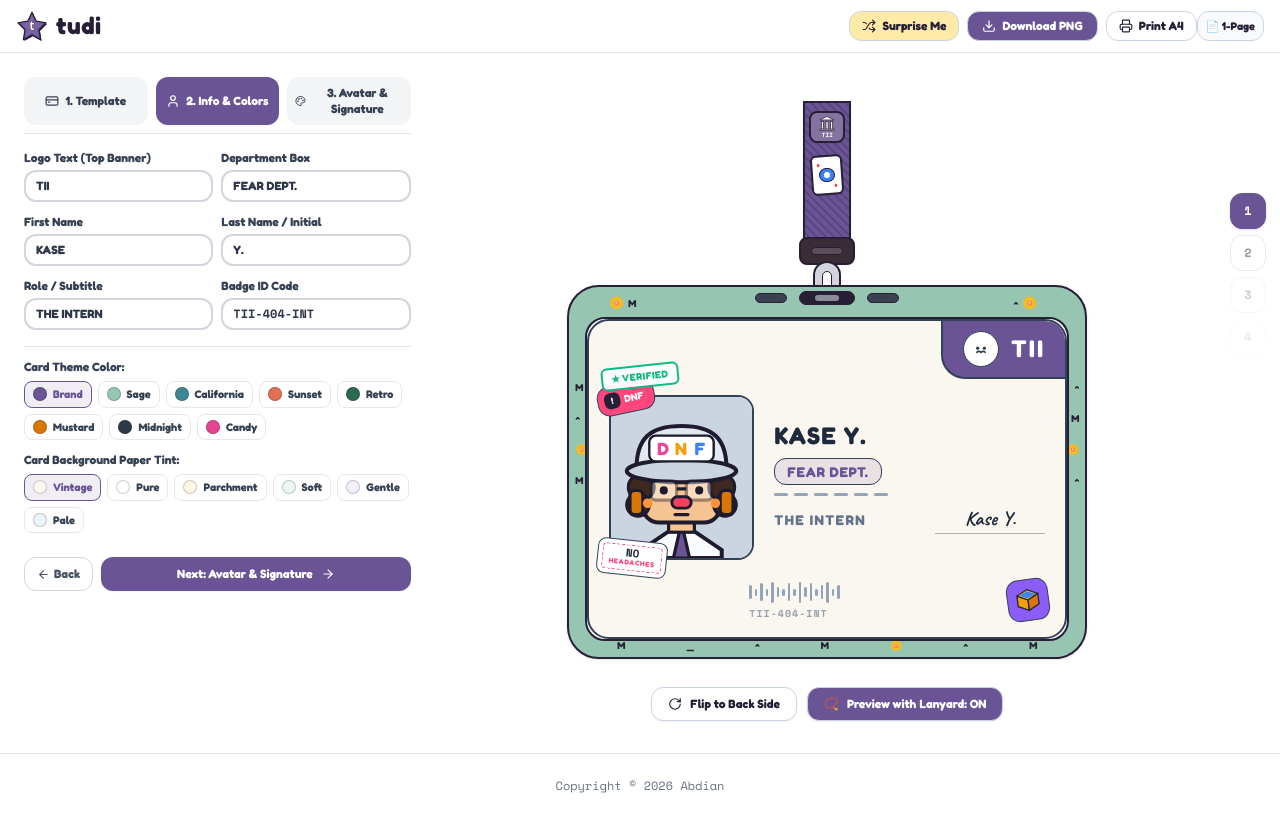
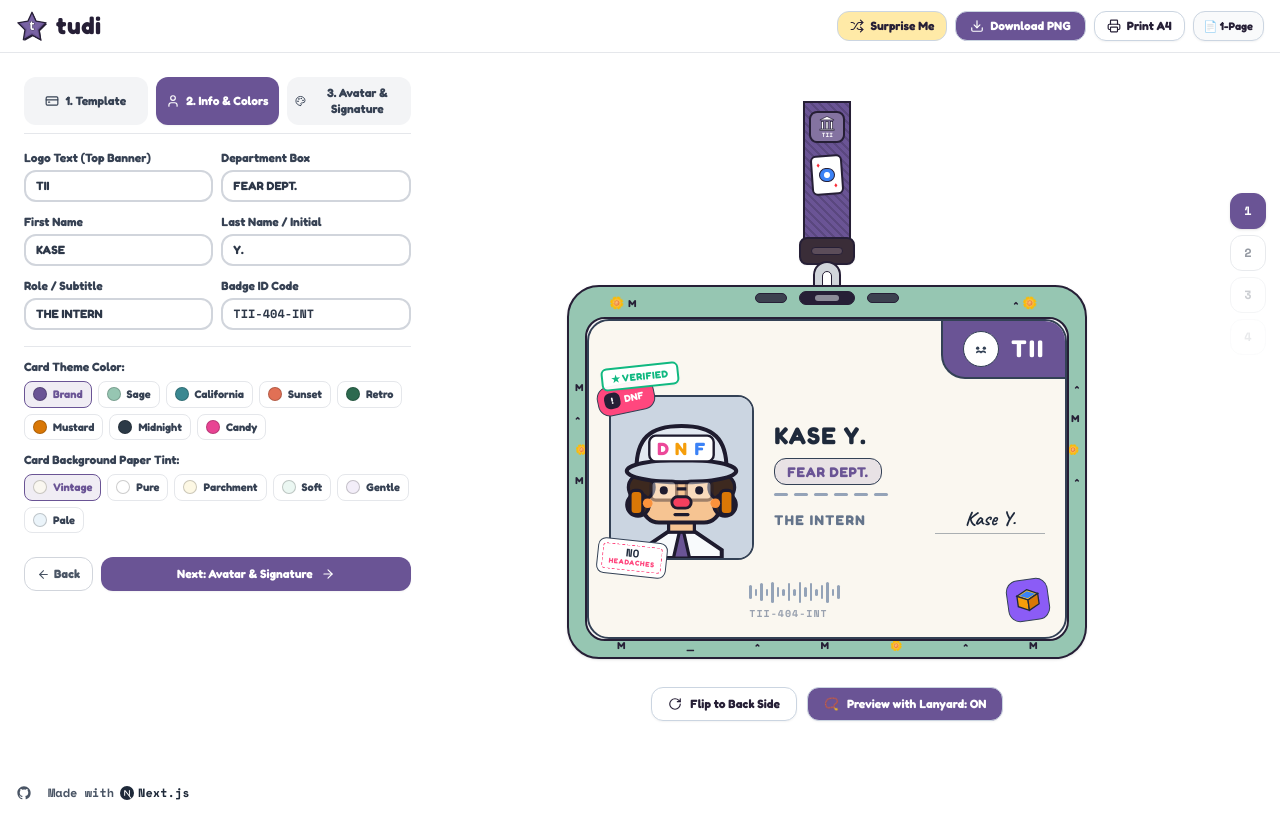
Before and after one commit to gilangabdian/tudi, a Next.js app: page / in a window 1280 px wide. Built offline with nearby package versions, Linux system fonts and the light colour scheme.

Commit message:
fix: print a4

```diff
--- a/src/app/page.tsx
+++ b/src/app/page.tsx
@@ -1,33 +1,23 @@
-'use client';
+"use client";
 
-import React, { useState, useRef, useSyncExternalStore } from 'react';
-import Navbar from '@/components/Navbar';
-import EditorSidebar from '@/components/EditorSidebar';
-import CardRenderer from '@/components/CardRenderer';
-import LanyardMockup from '@/components/LanyardMockup';
-import SlotRail from '@/components/SlotRail';
-import { CardData } from '@/types/card';
-import { FUNNY_RANDOM_PROFILES } from '@/lib/constants';
-import {
-  subscribe,
-  getSnapshot,
-  getServerSnapshot,
-  updateCard,
-  selectSlot,
-} from '@/lib/cardStore';
-import { toPng } from 'html-to-image';
-import { RotateCw, Scissors } from 'lucide-react';
+import React, { useState, useRef, useSyncExternalStore } from "react";
+import Navbar from "@/components/Navbar";
+import EditorSidebar from "@/components/EditorSidebar";
+import CardRenderer from "@/components/CardRenderer";
+import LanyardMockup from "@/components/LanyardMockup";
+import SlotRail from "@/components/SlotRail";
+import { CardData } from "@/types/card";
+import { FUNNY_RANDOM_PROFILES } from "@/lib/constants";
+import { subscribe, getSnapshot, getServerSnapshot, updateCard, selectSlot } from "@/lib/cardStore";
+import { toPng } from "html-to-image";
+import { RotateCw, Scissors } from "lucide-react";
 
 export default function Home() {
-  const { currentSlotIndex, slotsData, card } = useSyncExternalStore(
-    subscribe,
-    getSnapshot,
-    getServerSnapshot
-  );
+  const { currentSlotIndex, slotsData, card } = useSyncExternalStore(subscribe, getSnapshot, getServerSnapshot);
   const [isBack, setIsBack] = useState(false);
   const [isLanyardMode, setIsLanyardMode] = useState(true);
   const [isDownloading, setIsDownloading] = useState(false);
-  const [printLayout, setPrintLayout] = useState<'1-page' | '2-page'>('1-page');
+  const [printLayout, setPrintLayout] = useState<"1-page" | "2-page">("1-page");
 
   const cardRef = useRef<HTMLDivElement | null>(null);
   const exportCardRef = useRef<HTMLDivElement | null>(null);
@@ -41,11 +31,10 @@ export default function Home() {
   };
 
   const handleRandomize = () => {
-    const randomProfile =
-      FUNNY_RANDOM_PROFILES[Math.floor(Math.random() * FUNNY_RANDOM_PROFILES.length)];
+    const randomProfile = FUNNY_RANDOM_PROFILES[Math.floor(Math.random() * FUNNY_RANDOM_PROFILES.length)];
     updateCard({
       ...randomProfile,
-      name: `${randomProfile.firstName || ''} ${randomProfile.lastName || ''}`.trim(),
+      name: `${randomProfile.firstName || ""} ${randomProfile.lastName || ""}`.trim(),
     });
   };
 
@@ -60,17 +49,15 @@ export default function Home() {
         cacheBust: true,
       });
 
-      const safeName = (card.firstName || 'tudi')
-        .toLowerCase()
-        .replace(/[^a-z0-9]/g, '-');
-      const side = isBack ? 'back' : 'front';
-      const link = document.createElement('a');
+      const safeName = (card.firstName || "tudi").toLowerCase().replace(/[^a-z0-9]/g, "-");
+      const side = isBack ? "back" : "front";
+      const link = document.createElement("a");
       link.download = `tudi-${card.template}-${safeName}-${side}.png`;
       link.href = dataUrl;
       link.click();
     } catch (err) {
-      console.error('Download PNG failed:', err);
-      alert('Failed to generate image. Please try again!');
+      console.error("Download PNG failed:", err);
+      alert("Failed to generate image. Please try again!");
     } finally {
       setIsDownloading(false);
     }
@@ -80,7 +67,7 @@ export default function Home() {
     window.print();
   };
 
-  const isPortraitTemplate = card.template === 'work-badge' || card.template === 'event-pass';
+  const isPortraitTemplate = card.template === "work-badge" || card.template === "event-pass";
 
   return (
     <div className="min-h-screen flex flex-col bg-white">
@@ -91,46 +78,31 @@ export default function Home() {
         onPrint={handlePrint}
         isDownloading={isDownloading}
         printLayout={printLayout}
-        onTogglePrintLayout={() =>
-          setPrintLayout((prev) => (prev === '1-page' ? '2-page' : '1-page'))
-        }
+        onTogglePrintLayout={() => setPrintLayout((prev) => (prev === "1-page" ? "2-page" : "1-page"))}
       />
 
       {/* Save Slots Rail (Fading 1-4, 5-10 reveal on hover) */}
-      <SlotRail
-        currentSlotIndex={currentSlotIndex}
-        slotsData={slotsData}
-        onSelectSlot={handleSelectSlot}
-      />
+      <SlotRail currentSlotIndex={currentSlotIndex} slotsData={slotsData} onSelectSlot={handleSelectSlot} />
 
       {/* Main Studio Workspace with Reduced Gap and No Card Wrapping */}
       <main className="flex-1 max-w-7xl w-full mx-auto p-4 sm:p-6 grid grid-cols-1 lg:grid-cols-12 gap-5 items-start pr-11 sm:pr-14">
         {/* Left Column: Settings Panel (Clean, Unwrapped) */}
         <div className="lg:col-span-5 xl:col-span-4 w-full">
-          <EditorSidebar
-            card={card}
-            onChange={handleCardChange}
-            isLanyardMode={isLanyardMode}
-          />
+          <EditorSidebar card={card} onChange={handleCardChange} isLanyardMode={isLanyardMode} />
         </div>
 
         {/* Right Column: Clean Preview Stage (Sticky so it stays visible while scrolling sidebar) */}
         <div className="lg:col-span-7 xl:col-span-8 lg:sticky lg:top-16 lg:self-start flex flex-col items-center justify-center py-2">
           {/* Card Target Element (Visible on screen) */}
           <div className="py-2">
-            <div
-              id="printable-card-area"
-              ref={cardRef}
-              className="transition-transform duration-300"
-            >
+            <div id="printable-card-area" ref={cardRef} className="transition-transform duration-300">
               {isLanyardMode ? (
                 <LanyardMockup
                   color={card.lanyardColor}
                   text={card.lanyardText}
-                  holderColor={card.holderColor || '#96C6B2'}
-                  holderPattern={card.holderPattern || 'flowers'}
-                  showPins={card.lanyardPins !== false}
-                >
+                  holderColor={card.holderColor || "#96C6B2"}
+                  holderPattern={card.holderPattern || "flowers"}
+                  showPins={card.lanyardPins !== false}>
                   <CardRenderer card={card} isBack={isBack} />
                 </LanyardMockup>
               ) : (
@@ -145,10 +117,9 @@ export default function Home() {
             <button
               type="button"
               onClick={() => setIsBack(!isBack)}
-              className="friendly-btn flex items-center gap-2 px-4 py-2 bg-white text-[#261F36] text-xs hover:bg-gray-50 shadow-xs"
-            >
-              <RotateCw size={14} className={isBack ? 'rotate-180 transition-transform' : ''} />
-              <span>{isBack ? 'Flip to Front Side' : 'Flip to Back Side'}</span>
+              className="friendly-btn flex items-center gap-2 px-4 py-2 bg-white text-[#261F36] text-xs hover:bg-gray-50 shadow-xs">
+              <RotateCw size={14} className={isBack ? "rotate-180 transition-transform" : ""} />
+              <span>{isBack ? "Flip to Front Side" : "Flip to Back Side"}</span>
             </button>
 
             {/* Preview with Lanyard Toggle Button */}
@@ -157,12 +128,11 @@ export default function Home() {
               onClick={() => setIsLanyardMode(!isLanyardMode)}
               className={`friendly-btn flex items-center gap-2 px-4 py-2 text-xs transition shadow-xs ${
                 isLanyardMode
-                  ? 'bg-[#6A5495] text-white hover:bg-[#56427D]'
-                  : 'bg-white text-[#261F36] hover:bg-gray-50'
-              }`}
-            >
+                  ? "bg-[#6A5495] text-white hover:bg-[#56427D]"
+                  : "bg-white text-[#261F36] hover:bg-gray-50"
+              }`}>
               <span>📿</span>
-              <span>{isLanyardMode ? 'Preview with Lanyard: ON' : 'Preview with Lanyard'}</span>
+              <span>{isLanyardMode ? "Preview with Lanyard: ON" : "Preview with Lanyard"}</span>
             </button>
           </div>
         </div>
@@ -171,68 +141,56 @@ export default function Home() {
       {/* Offscreen Target for Pure Card PNG Export (Always excludes lanyard) */}
       <div
         className="fixed -left-[9999px] -top-[9999px] pointer-events-none opacity-0 select-none overflow-hidden"
-        aria-hidden="true"
-      >
+        aria-hidden="true">
         <div ref={exportCardRef}>
           <CardRenderer card={card} isBack={isBack} />
         </div>
       </div>
 
       {/* DEDICATED DUAL-SIDED PRINT SHEET (Only Visible When Printing) */}
-      <section
-        id="printable-dual-card-sheet"
-        className="hidden print:block p-2 bg-white text-center font-['Fredoka']"
-      >
-        {printLayout === '1-page' ? (
+      <section id="printable-dual-card-sheet" className="hidden print:block p-2 bg-white text-center font-['Fredoka']">
+        {printLayout === "1-page" ? (
           /* MODE 1: 1-PAGE DUAL-SIDED FOLDABLE BADGE SHEET (Crisp, spacious, perfectly unclipped) */
           <div className="flex flex-col items-center justify-center py-4">
             {/* Minimal Header */}
             <div
               className="flex items-center justify-between border-b border-gray-300 pb-1 mb-3 text-left"
-              style={{ width: isPortraitTemplate ? '520px' : '416px' }}
-            >
+              style={{ width: isPortraitTemplate ? "520px" : "416px" }}>
               <div className="flex items-center gap-1.5">
                 <span className="font-['Fredoka'] font-black text-sm text-[#261F36]">tudi</span>
-                <span className="text-[10px] font-bold text-gray-500 font-['Space_Mono']">• Double-Sided Printable Sheet</span>
+                <span className="text-[10px] font-bold text-gray-500 font-['Space_Mono']">
+                  • Double-Sided Printable Sheet
+                </span>
               </div>
-              <span className="text-[9px] text-gray-400 font-['Space_Mono']">
-                CR80 Wallet Size (85.6 × 54 mm)
-              </span>
+              <span className="text-[9px] text-gray-400 font-['Space_Mono']">CR80 Wallet Size (85.6 × 54 mm)</span>
             </div>
 
             {isPortraitTemplate ? (
               /* PORTRAIT TEMPLATES (Event Pass, Work Badge, Pop Badge): SIDE-BY-SIDE WITH VERTICAL FOLD LINE */
               <div
-                className="border-2 border-dashed border-gray-400 rounded-2xl p-3 bg-white flex flex-col items-center shadow-xs"
-                style={{ width: '520px' }}
+                className="border-2 border-dashed border-gray-400 rounded-2xl p-4 bg-white flex flex-col items-center shadow-xs"
+                style={{ width: "540px" }}
               >
                 {/* Side Labels Header */}
-                <div className="w-full flex items-center justify-between px-2 mb-2 text-gray-400 font-['Space_Mono'] text-[9.5px] font-bold tracking-widest uppercase">
+                <div className="w-full flex items-center justify-between px-2 mb-2 text-gray-500 font-['Space_Mono'] text-[10px] font-bold tracking-widest uppercase">
                   <span>▲ FRONT SIDE</span>
                   <span>▲ BACK SIDE</span>
                 </div>
 
-                {/* Cards Container Side-by-Side */}
+                {/* Cards Container Side-by-Side (Unclipped, Crisp 2D Borders) */}
                 <div className="flex items-center justify-between w-full">
                   {/* Front Card Container */}
-                  <div
-                    className="overflow-hidden rounded-2xl relative shadow-xs border border-gray-200"
-                    style={{ width: '232px', height: '348px' }}
-                  >
+                  <div className="relative w-[240px] h-[360px] shrink-0">
                     <div
-                      style={{
-                        width: '320px',
-                        height: '480px',
-                        transform: 'scale(0.725)',
-                        transformOrigin: 'top left',
-                      }}
+                      className="absolute top-0 left-0 w-[320px] h-[480px] origin-top-left"
+                      style={{ transform: "scale(0.75)" }}
                     >
                       <CardRenderer card={card} isBack={false} />
                     </div>
                   </div>
 
                   {/* Vertical Fold / Cut Line with Scissors */}
-                  <div className="flex flex-col items-center justify-between h-[348px] px-2 text-gray-400">
+                  <div className="flex flex-col items-center justify-between h-[360px] px-3 text-gray-400">
                     <Scissors size={12} className="text-gray-400 rotate-90" />
                     <div className="flex-1 w-0 border-r border-dashed border-gray-300 my-1" />
                     <span className="text-[7.5px] font-['Space_Mono'] uppercase font-bold tracking-widest text-gray-400 rotate-90 my-3 whitespace-nowrap">
@@ -243,17 +201,10 @@ export default function Home() {
                   </div>
 
                   {/* Back Card Container */}
-                  <div
-                    className="overflow-hidden rounded-2xl relative shadow-xs border border-gray-200"
-                    style={{ width: '232px', height: '348px' }}
-                  >
+                  <div className="relative w-[240px] h-[360px] shrink-0">
                     <div
-                      style={{
-                        width: '320px',
-                        height: '480px',
-                        transform: 'scale(0.725)',
-                        transformOrigin: 'top left',
-                      }}
+                      className="absolute top-0 left-0 w-[320px] h-[480px] origin-top-left"
+                      style={{ transform: "scale(0.75)" }}
                     >
                       <CardRenderer card={card} isBack={true} />
                     </div>
@@ -263,33 +214,26 @@ export default function Home() {
             ) : (
               /* LANDSCAPE TEMPLATES (Citizen ID, Driver License): TOP-AND-BOTTOM WITH HORIZONTAL FOLD LINE */
               <div
-                className="border-2 border-dashed border-gray-400 rounded-2xl p-3 bg-white flex flex-col items-center shadow-xs"
-                style={{ width: '416px' }}
+                className="border-2 border-dashed border-gray-400 rounded-2xl p-4 bg-white flex flex-col items-center shadow-xs"
+                style={{ width: "420px" }}
               >
                 {/* Front Side Label */}
-                <span className="text-[9.5px] font-bold text-gray-400 uppercase tracking-widest mb-1.5 font-['Space_Mono'] self-start">
+                <span className="text-[10px] font-bold text-gray-500 uppercase tracking-widest mb-2 font-['Space_Mono'] self-start">
                   ▲ FRONT SIDE
                 </span>
 
-                {/* Front Card Container */}
-                <div
-                  className="overflow-hidden rounded-2xl relative shadow-xs border border-gray-200"
-                  style={{ width: '380px', height: '240px' }}
-                >
+                {/* Front Card Container (Unclipped, Crisp 2D Border) */}
+                <div className="relative w-[380px] h-[240px] shrink-0">
                   <div
-                    style={{
-                      width: '500px',
-                      height: '315px',
-                      transform: 'scale(0.76)',
-                      transformOrigin: 'top left',
-                    }}
+                    className="absolute top-0 left-0 w-[500px] h-[315px] origin-top-left"
+                    style={{ transform: "scale(0.76)" }}
                   >
                     <CardRenderer card={card} isBack={false} />
                   </div>
                 </div>
 
                 {/* Center Horizontal Fold / Cut Line */}
-                <div className="w-full my-3 flex items-center justify-center gap-2 text-gray-400">
+                <div className="w-[380px] my-3 flex items-center justify-center gap-2 text-gray-400">
                   <Scissors size={11} className="text-gray-400" />
                   <div className="flex-1 border-b border-dashed border-gray-300" />
                   <span className="text-[8px] font-['Space_Mono'] uppercase font-bold tracking-widest px-2.5 py-0.5 bg-gray-100 rounded-full text-gray-500 border border-gray-200 flex items-center gap-1">
@@ -300,22 +244,15 @@ export default function Home() {
                 </div>
 
                 {/* Back Side Label */}
-                <span className="text-[9.5px] font-bold text-gray-400 uppercase tracking-widest mb-1.5 font-['Space_Mono'] self-start">
+                <span className="text-[10px] font-bold text-gray-500 uppercase tracking-widest mb-2 font-['Space_Mono'] self-start">
                   ▲ BACK SIDE
                 </span>
 
-                {/* Back Card Container */}
-                <div
-                  className="overflow-hidden rounded-2xl relative shadow-xs border border-gray-200"
-                  style={{ width: '380px', height: '240px' }}
-                >
+                {/* Back Card Container (Unclipped, Crisp 2D Border) */}
+                <div className="relative w-[380px] h-[240px] shrink-0">
                   <div
-                    style={{
-                      width: '500px',
-                      height: '315px',
-                      transform: 'scale(0.76)',
-                      transformOrigin: 'top left',
-                    }}
+                    className="absolute top-0 left-0 w-[500px] h-[315px] origin-top-left"
+                    style={{ transform: "scale(0.76)" }}
                   >
                     <CardRenderer card={card} isBack={true} />
                   </div>
@@ -337,11 +274,9 @@ export default function Home() {
                 <h2 className="text-base font-black text-[#261F36] font-['Fredoka']">
                   tudi • Card Print (Sheet 1 of 2: Front Side)
                 </h2>
-                <span className="text-xs text-gray-500 font-['Space_Mono']">
-                  Standard CR80 Size • Full Scale 100%
-                </span>
+                <span className="text-xs text-gray-500 font-['Space_Mono']">Standard CR80 Size • Full Scale 100%</span>
               </div>
-              <div className="border border-gray-300 rounded-2xl overflow-hidden p-0.5 shadow-xs">
+              <div className="rounded-2xl relative shadow-xs">
                 <CardRenderer card={card} isBack={false} />
               </div>
             </div>
@@ -355,11 +290,9 @@ export default function Home() {
                 <h2 className="text-base font-black text-[#261F36] font-['Fredoka']">
                   tudi • Card Print (Sheet 2 of 2: Back Side)
                 </h2>
-                <span className="text-xs text-gray-500 font-['Space_Mono']">
-                  Standard CR80 Size • Full Scale 100%
-                </span>
+                <span className="text-xs text-gray-500 font-['Space_Mono']">Standard CR80 Size • Full Scale 100%</span>
               </div>
-              <div className="border border-gray-300 rounded-2xl overflow-hidden p-0.5 shadow-xs">
+              <div className="rounded-2xl relative shadow-xs">
                 <CardRenderer card={card} isBack={true} />
               </div>
             </div>
@@ -367,9 +300,43 @@ export default function Home() {
         )}
       </section>
 
-      {/* Footer requested by user */}
-      <footer className="py-6 border-t border-gray-200 text-center text-xs text-gray-500 font-['Space_Mono']">
-        Copyright &copy; 2026 Abdian
+      {/* Footer aligned with the left side of the main grid layout, without top border */}
+      <footer className="py-8 w-full max-w-7xl mx-auto px-4 select-none">
+        <div className="flex flex-wrap items-center gap-4 text-xs text-gray-500 font-['Space_Mono']">
+          {/* GitHub Repository Link */}
+          <a
+            href="https://github.com/gilangabdian/tudi"
+            target="_blank"
+            rel="noopener noreferrer"
+            className="flex items-center gap-1.5 text-gray-600 hover:text-[#261F36] transition-colors font-bold"
+            title="View source on GitHub">
+            <svg viewBox="0 0 24 24" width="16" height="16" fill="currentColor" className="fill-current">
+              <path
+                fillRule="evenodd"
+                clipRule="evenodd"
+                d="M12 2C6.477 2 2 6.484 2 12.017c0 4.425 2.865 8.18 6.839 9.504.5.092.682-.217.682-.483 0-.237-.008-.868-.013-1.703-2.782.605-3.369-1.343-3.369-1.343-.454-1.158-1.11-1.466-1.11-1.466-.908-.62.069-.608.069-.608 1.003.07 1.53 1.032 1.53 1.032.892 1.53 2.341 1.088 2.91.832.092-.647.35-1.088.636-1.338-2.22-.253-4.555-1.113-4.555-4.951 0-1.093.39-1.988 1.029-2.688-.103-.253-.446-1.272.098-2.65 0 0 .84-.27 2.75 1.026A9.564 9.564 0 0112 6.844c.85.004 1.705.115 2.504.337 1.909-1.296 2.747-1.027 2.747-1.027.546 1.379.202 2.398.1 2.651.64.7 1.028 1.595 1.028 2.688 0 3.848-2.339 4.695-4.566 4.943.359.309.678.92.678 1.855 0 1.338-.012 2.419-.012 2.747 0 .268.18.58.688.482A10.019 10.019 0 0022 12.017C22 6.484 17.522 2 12 2z"
+              />
+            </svg>
+          </a>
+
+          {/* Made with Next.js */}
+          <div className="flex items-center gap-1.5 text-gray-600 font-bold">
+            <span>Made with</span>
+            <a
+              href="https://nextjs.org"
+              target="_blank"
+              rel="noopener noreferrer"
+              className="inline-flex items-center gap-1 text-gray-800 hover:text-black transition-colors"
+              title="Next.js">
+              <svg viewBox="0 0 180 180" width="14" height="14" className="fill-current">
+                <circle cx="90" cy="90" fill="currentColor" r="90" />
+                <path d="M149.5 157.5L69.1 54H54v72h12.1V69.4L140 164.8c3.3-2.2 6.5-4.6 9.5-7.3z" fill="white" />
+                <rect fill="white" height="72" width="12" x="115" y="54" />
+              </svg>
+              <span>Next.js</span>
+            </a>
+          </div>
+        </div>
       </footer>
     </div>
   );
--- a/src/components/Navbar.tsx
+++ b/src/components/Navbar.tsx
@@ -72,24 +72,23 @@ export default function Navbar({
             <span>{isDownloading ? 'Saving...' : 'Download PNG'}</span>
           </button>
 
-          {/* Print Dual-Sided Card with Mode Switcher */}
-          <div className="flex items-center">
+          {/* Print A4 Action Button */}
           <button
             type="button"
             onClick={onPrint}
-              className={`friendly-btn flex items-center gap-1.5 px-3 py-1.5 bg-white text-[#261F36] text-xs hover:bg-gray-50 ${
-                onTogglePrintLayout ? 'rounded-r-none border-r-0' : ''
-              }`}
+            className="friendly-btn flex items-center gap-1.5 px-3 py-1.5 bg-white text-[#261F36] text-xs hover:bg-gray-50 shadow-xs"
             title="Print Dual-Sided Card Sheet on A4 paper"
           >
             <Printer size={14} />
-              <span className="hidden sm:inline">Print A4</span>
+            <span className="hidden sm:inline font-bold">Print A4</span>
           </button>
+
+          {/* Print Mode Switcher (Clean spacing next to Print A4) */}
           {onTogglePrintLayout && (
             <button
               type="button"
               onClick={onTogglePrintLayout}
-                className="friendly-btn px-2 py-1.5 bg-gray-50 text-[#261F36] text-[11px] font-bold hover:bg-gray-100 rounded-l-none border-l border-gray-200"
+              className="friendly-btn flex items-center gap-1 px-2.5 py-1.5 bg-gray-50 text-[#261F36] text-[11px] font-bold hover:bg-gray-100 border border-gray-300 shadow-xs transition"
               title={`Print Sheet Mode: ${printLayout === '1-page' ? '1-Page Foldable (Both sides on 1 sheet)' : '2-Pages Separate (Page 1 Front, Page 2 Back)'}. Click to switch.`}
             >
               <span>{printLayout === '1-page' ? '📄 1-Page' : '📑 2-Page'}</span>
@@ -97,7 +96,6 @@ export default function Navbar({
           )}
         </div>
       </div>
-      </div>
     </header>
   );
 }
```
Also changed, not shown: src/components/templates/DriverLicenseCard.tsx (+4 -4 lines), src/components/templates/EventPassCard.tsx (+4 -4 lines), src/components/templates/WorkBadgeCard.tsx (+4 -4 lines). Lines whose indentation alone changed are shown as unchanged.
